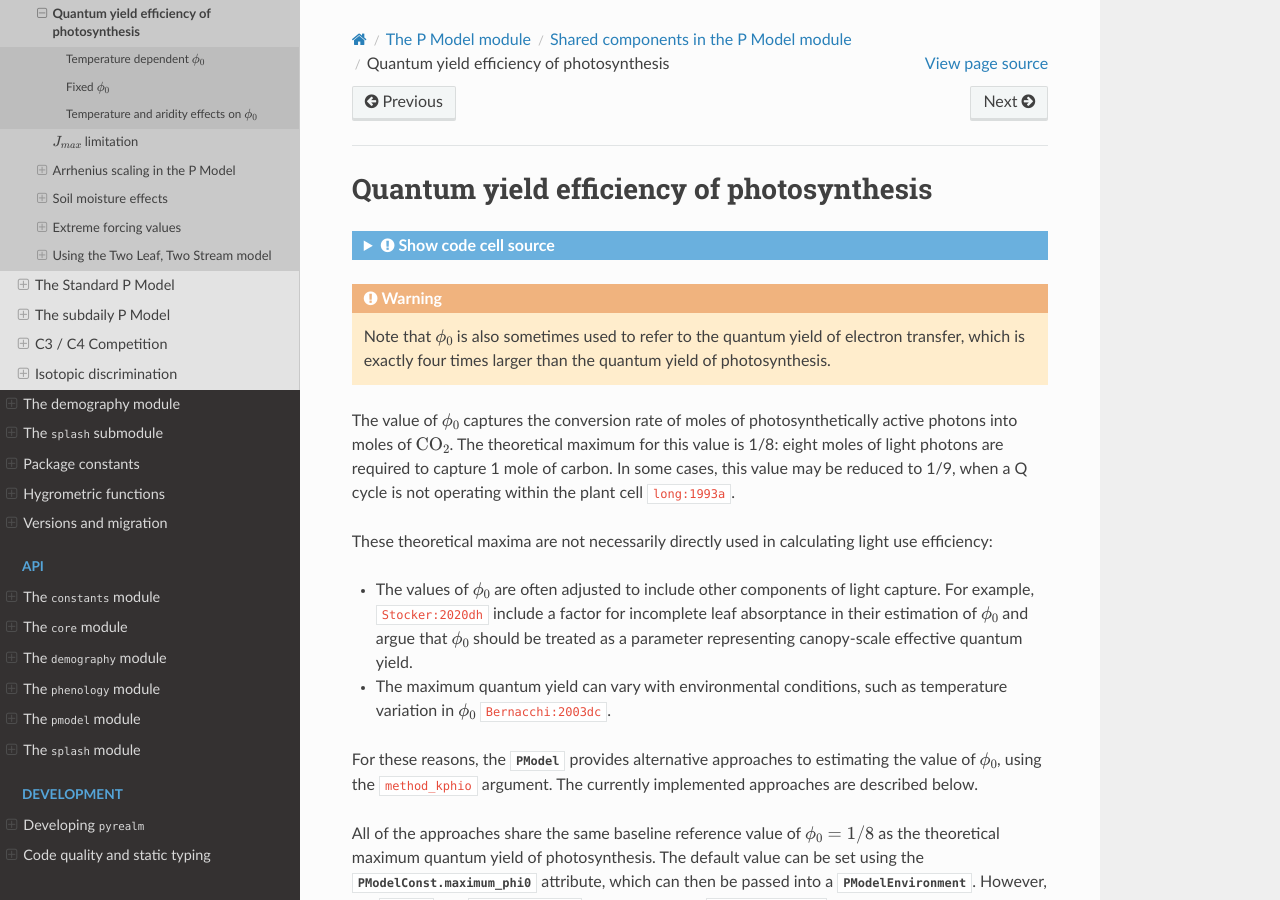
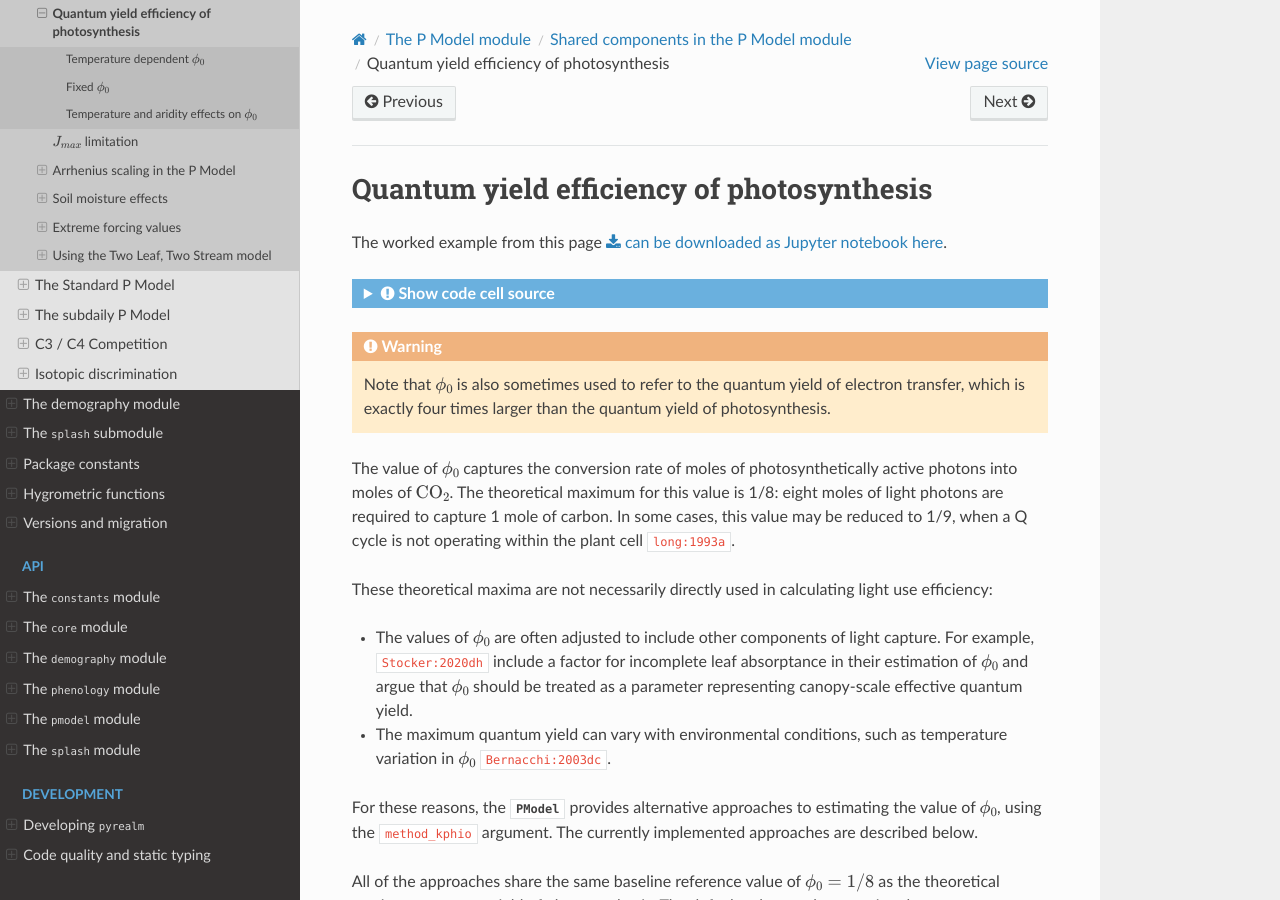
Before and after one commit to ImperialCollegeLondon/pyrealm, a Sphinx documentation site: the page built from docs/source/users/pmodel/shared_components/quantum_yield.md, in a window 1280 px wide and 900 px high. Built offline with Sphinx 7.4.7 and the Read the Docs theme 3.1.0, drawn with Linux system fonts in a browser that asks for light colours; cross-references to code outside the pages are shown as plain code.

Commit message:
add quantum yield jupyter notebook

````diff
--- a/docs/source/users/pmodel/shared_components/quantum_yield.md
+++ b/docs/source/users/pmodel/shared_components/quantum_yield.md
@@ -22,6 +22,8 @@
 ---
 
 # Quantum yield efficiency of photosynthesis
+
+The worked example from this page {download}`can be downloaded as Jupyter notebook here </_static/QuantumYield.ipynb>`.
 
 ```{code-cell} ipython3
 :tags: [hide-input]
````
Also changed, not shown: docs/source/_static/QuantumYield.ipynb (added).
